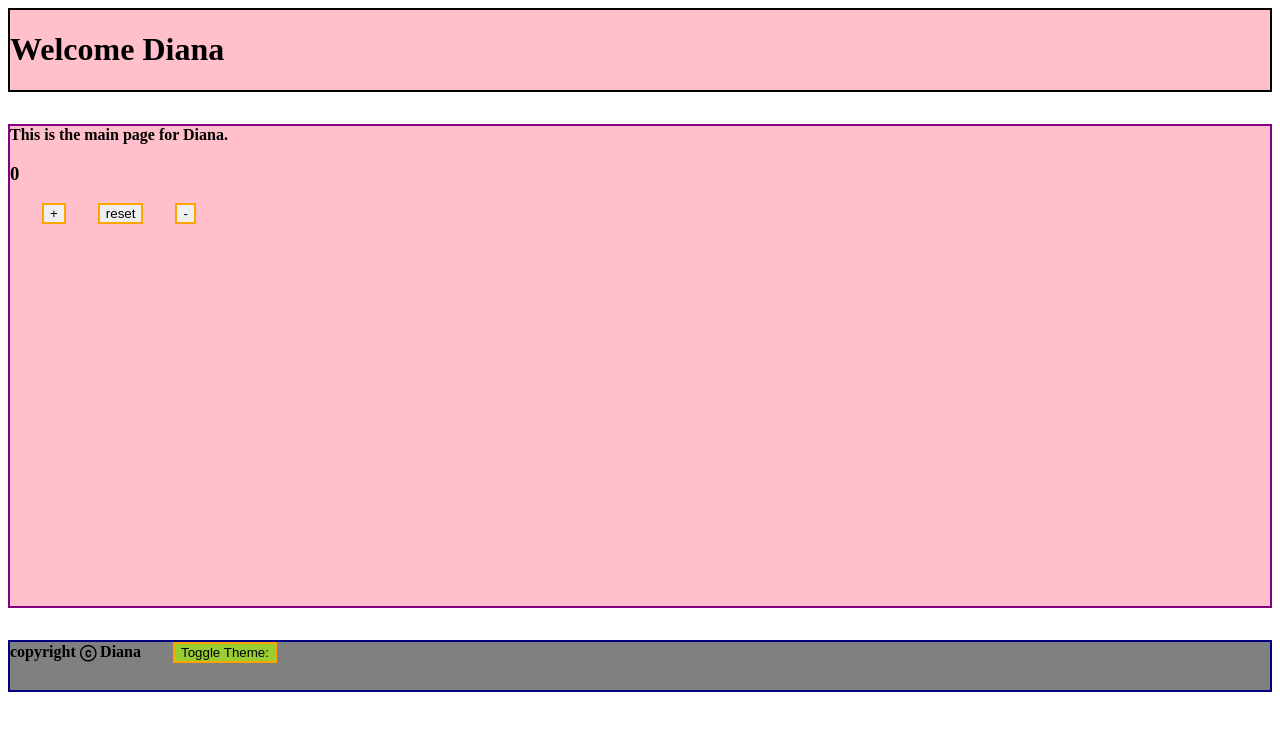
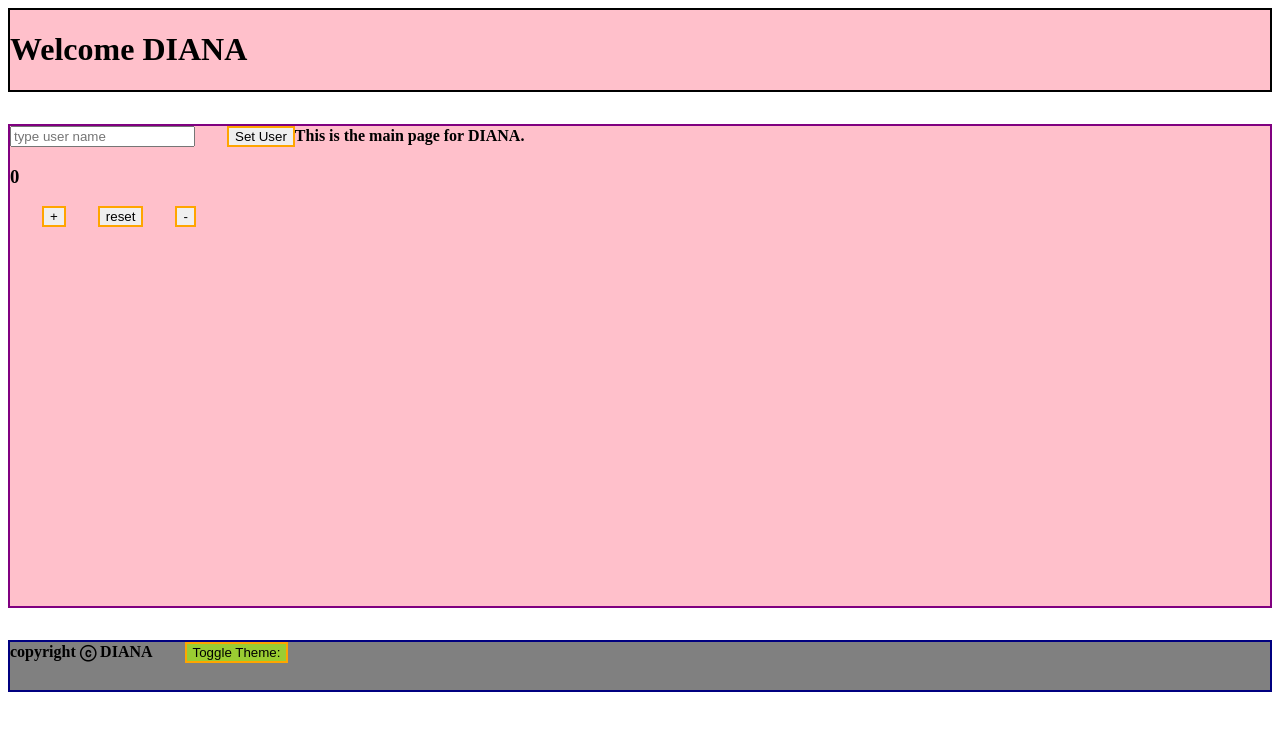
Before and after one commit to smilenayeon/Self-Study, a React (Create React App) app: page / in a window 1280 px wide. Shown: the top 730 px of the page. Built offline with nearby package versions, Linux system fonts and the light colour scheme.

Commit message:
userContext is added and applied. now can change the user name on main

```diff
--- a/src/App.js
+++ b/src/App.js
@@ -5,11 +5,14 @@ import Footer from "./componenets/Footer";
 import React, { useState, createContext } from "react";
 
 const themeContext = createContext();
+const userContext = createContext();
 
 function App() {
   const [isDark, setIsDark] = useState(false);
+  const [user, setUser] = useState ("DIANA");
 
   return (
+    <userContext.Provider value={{user, setUser}}>
     <themeContext.Provider value={{ isDark, setIsDark }}>
       <div className="app">
         <Header />
@@ -17,8 +20,9 @@ function App() {
         <Footer />
       </div>
     </themeContext.Provider>
+    </userContext.Provider>
   );
 }
 
-export { themeContext };
+export { themeContext, userContext };
 export default App;
--- a/src/componenets/Footer.js
+++ b/src/componenets/Footer.js
@@ -1,8 +1,9 @@
 import React, { useContext } from "react";
-import { themeContext } from "../App";
+import { themeContext, userContext } from "../App";
 
 function Footer() {
   const { isDark, setIsDark } = useContext(themeContext);
+  const  {user} = useContext (userContext);
 
   const handleToggle = () => {
     setIsDark(!isDark);
@@ -17,7 +18,7 @@ function Footer() {
           : { backgroundColor: "grey", color: "black" }
       }
     >
-      copyright ⓒ Diana
+      copyright ⓒ {user}
       <button
         onClick={handleToggle}
         style={
--- a/src/componenets/Header.js
+++ b/src/componenets/Header.js
@@ -1,8 +1,10 @@
 import React, { useContext } from "react";
-import { themeContext } from "../App";
+import { themeContext, userContext } from "../App";
+
 
 function Header() {
   const { isDark } = useContext(themeContext);
+  const {user} = useContext (userContext);
 
   return (
     <div
@@ -13,7 +15,7 @@ function Header() {
           : { backgroundColor: "pink", color: "black" }
       }
     >
-      <h1>Welcome Diana</h1>
+      <h1>Welcome {user}</h1>
     </div>
   );
 }
--- a/src/componenets/Main.js
+++ b/src/componenets/Main.js
@@ -1,13 +1,24 @@
-import React, { useContext} from "react";
-import { themeContext } from "../App";
+import React, { useState,useContext} from "react";
+import { themeContext, userContext } from "../App";
 import Count from "../componenets/Count";
 
 
 function Main() {
+    const [inputValue, setInputValue] = useState("DIANA");
+
+    const {user, setUser} =  useContext (userContext);
+
+  const { isDark } = useContext(themeContext);
+
+  const handleChange = (e)=>{
+     console.log (e.target.value);
+    setInputValue(e.target.value);};
+
+  const handleSetUser =()=>{
+    setUser(inputValue);
+    setInputValue("");};
 
 
-
-  const { isDark } = useContext(themeContext);
   return (
     <div
       className="main"
@@ -17,7 +28,9 @@ function Main() {
           : { backgroundColor: "pink", color: "black" }
       }
     >
-      This is the main page for Diana.
+        <input type="text"  placeholder="type user name" onChange={handleChange}/>
+        <button onClick={handleSetUser}>Set User</button>
+      This is the main page for {user}.
 
       <Count />
 
```
